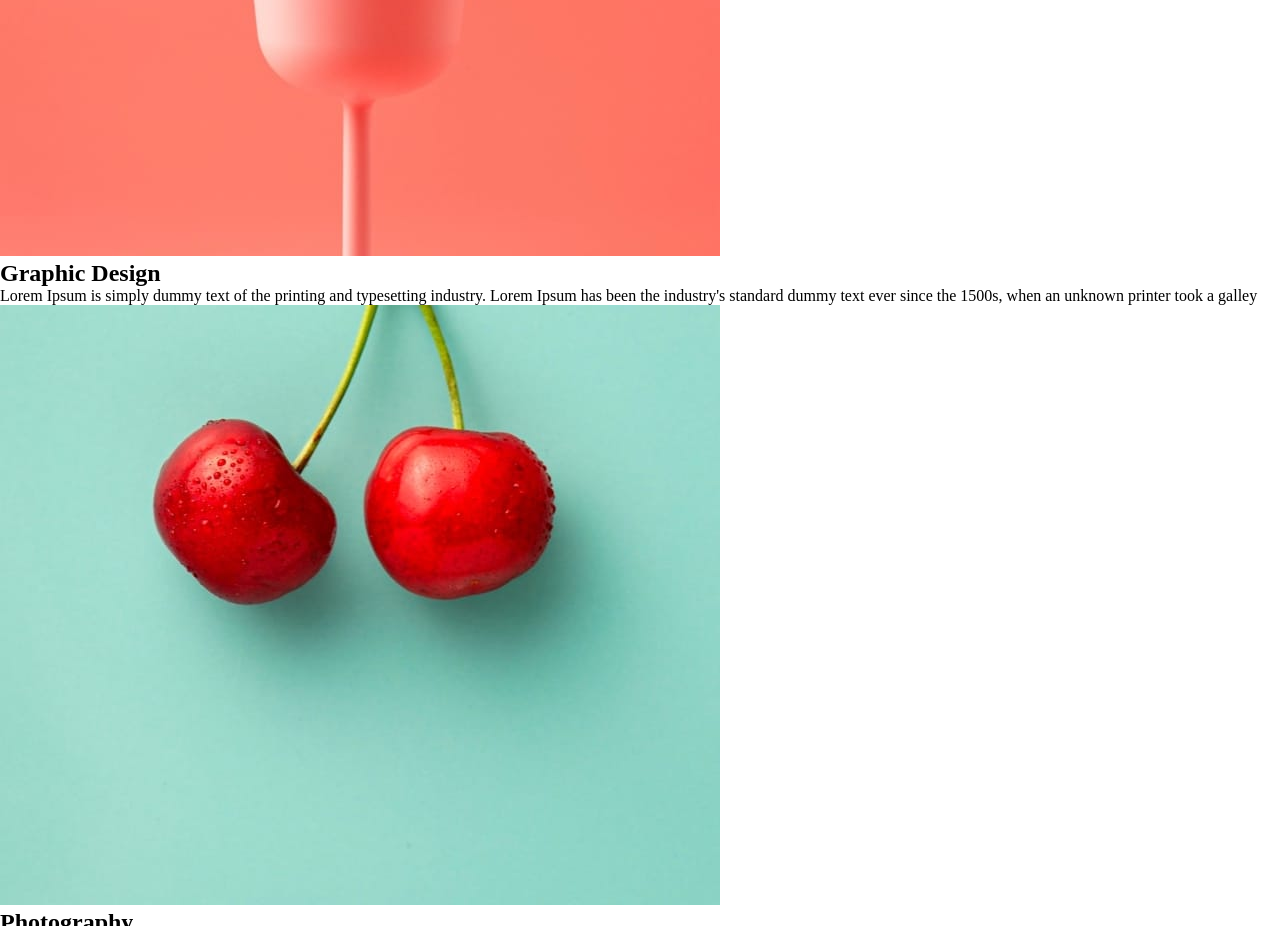
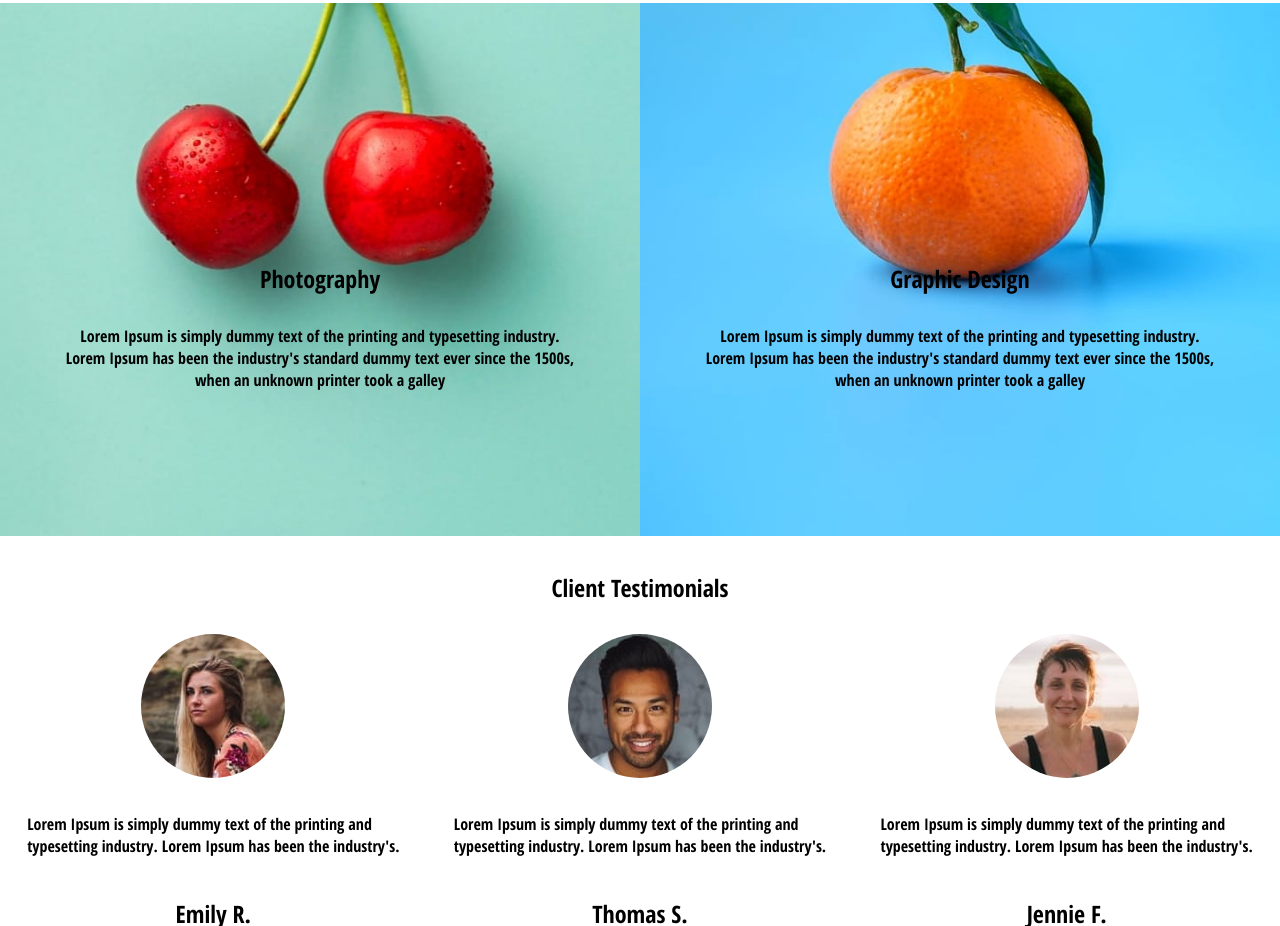
Before and after one commit to jessicadrodrigues/Sunnyside, a plain HTML site: page index.html in a window 1280 px wide. Shown: the part 1874-2800 px from the top of the page. Drawn offline with Linux system fonts and the light colour scheme; a web font is replaced by a local one.

Commit message:
segundo commit

```diff
--- a/index.html
+++ b/index.html
@@ -39,79 +39,89 @@
       </div>
     </header>
     <section class="main">
-      <div class="bloco1">
-        <div class="text1">
+
+        <div class="bloco item">
+          <div class="text">
             <h1>Transform your brand</h1>
-          <p>Lorem Ipsum is simply dummy text of the printing and typesetting industry. Lorem Ipsum has been the industry's standard dummy text ever since the 1500s, when an unknown printer took a galley</p>
+            <p>Lorem Ipsum is simply dummy text of the printing and typesetting industry. <br>Lorem Ipsum has been the industry's standard dummy text ever since the 1500s,<br> when an unknown printer took a galley</p>
             <a href="*">Learn more</a>
           </div>
-        <div class="photo1">
+          <div class="photo">
             <img src="images/desktop/image-transform.jpg" alt="Image">
           </div>
         </div>
-      <div class="bloco2">
-         <div class="text2">
+
+      <div class="bloco item">
+        <div class="photo">
+          <img src="images/desktop/image-stand-out.jpg" alt="Image">
+        </div>
+         <div class="text">
           <h1>Stand out the right audience</h1>
-          <p>Lorem Ipsum is simply dummy text of the printing and typesetting industry. Lorem Ipsum has been the industry's standard dummy text ever since the 1500s, when an unknown printer took a galley</p>
+          <p>Lorem Ipsum is simply dummy text of the printing and typesetting industry. <br>Lorem Ipsum has been the industry's standard dummy text ever since the 1500s, <br>when an unknown printer took a galley</p>
           <a href="*">Learn more</a>
         </div>
-        <div class="photo2">
-          <img src="images/desktop/image-stand-out.jpg" alt="Image">
+
+      </div>
+      <div class="bloco item">
+
+        <div class="photo">
+          <img src="images/desktop/image-graphic-design.jpg" alt="Image">
+          <div class="texto">
+            <h1>Photography</h1>
+
+            <p>Lorem Ipsum is simply dummy text of the printing and typesetting industry.<br> Lorem Ipsum has been the industry's standard dummy text ever since the 1500s,<br> when an unknown printer took a galley</p>
           </div>
         </div>
-      <div class="bloco3">
-        <div class="text3">
+
+
+        <div class="photo">
+          <img src="images/desktop/image-photography.jpg" alt="Image">
+          <div class="texto">
             <h1>Graphic Design</h1>
-          <p>Lorem Ipsum is simply dummy text of the printing and typesetting industry. Lorem Ipsum has been the industry's standard dummy text ever since the 1500s, when an unknown printer took a galley</p>
+          <p>Lorem Ipsum is simply dummy text of the printing and typesetting industry.<br> Lorem Ipsum has been the industry's standard dummy text ever since the 1500s, <br>when an unknown printer took a galley</p>
           </div>
-        <div class="photo3">
-          <img src="images/desktop/image-graphic-design.jpg" alt="Image">
-        </div>
-        <div class="text4">
-          <h1>Photography</h1>
-          <p>Lorem Ipsum is simply dummy text of the printing and typesetting industry. Lorem Ipsum has been the industry's standard dummy text ever since the 1500s, when an unknown printer took a galley</p>
-        </div>
-        <div class="photo4">
-          <img src="images/desktop/image-photography.jpg" alt="Image">
         </div>
       </div>
     </section>
     <section class="testemunhos">
-      <div class="test-1">
-        <div class="photo-1">
+      <h2>Client Testimonials</h2>
+      <div class="testemunhos2">
+        <div class="test">
+          <div class="photo">
             <img src="images/image-emily.jpg" alt="Photo">
           </div>
-        <div class="text-1">
-          Lorem Ipsum is simply dummy text of the printing and typesetting industry. Lorem Ipsum has been the industry's.
+          <div class="relato">
+            <p>Lorem Ipsum is simply dummy text of the printing and <br>typesetting industry. Lorem Ipsum has been the industry's.</p>
           </div>
-        <div class="name-1">
+          <div class="name">
             <h2>Emily R.</h2>
             <p>Marketing Director</p>
           </div>
         </div>
 
-      <div class="test-2">
-        <div class="photo-2">
+        <div class="test">
+          <div class="photo">
             <img src="images/image-thomas.jpg" alt="Photo">
           </div>
-        <div class="text-2">
-          Lorem Ipsum is simply dummy text of the printing and typesetting industry. Lorem Ipsum has been the industry's.
+          <div class="relato">
+            <p>Lorem Ipsum is simply dummy text of the printing and <br>typesetting industry. Lorem Ipsum has been the industry's.</p>
           </div>
-        <div class="name-2">
+          <div class="name">
             <h2>Thomas S.</h2>
             <p>Chief Operation Officer</p>
           </div>
         </div>
-      <div class="test-3">
-        <div class="photo-3">
+        <div class="test">
+          <div class="photo">
             <img src="images/image-jennie.jpg" alt="Photo">
           </div>
-        <div class="text-3">
-          Lorem Ipsum is simply dummy text of the printing and typesetting industry. Lorem Ipsum has been the industry's
+          <div class="relato">
+            <p>Lorem Ipsum is simply dummy text of the printing and <br>typesetting industry. Lorem Ipsum has been the industry's.</p>
           </div>
-        <div class="name-3">
+          <div class="name">
             <h2>Jennie F.</h2>
             <p>Business Owner</p>
+          </div>
         </div>
       </div>
     </section>
--- a/sass/scss/styles.scss
+++ b/sass/scss/styles.scss
@@ -2,16 +2,14 @@
     margin:0;
 }
 body{
-
+    font-family: 'Open Sans Condensed', sans-serif;
 }
 
 header{
     background-image: url(/images/desktop/image-header.jpg);
     background-position:bottom;
     background-size: cover;
-
     justify-content: space-between;
-    background-color:#3dbeff;
     width:100%;
     height:100vh;
 
@@ -67,3 +65,92 @@ header{
 
     }
 }
+
+.main{
+    width: 100%;
+    display: flex;
+    flex-direction: column;
+    flex-wrap: wrap;
+
+    .item{
+        width:100%;
+    }
+    .bloco{
+        display: flex;
+        align-items: center;
+
+        .text{
+            font-family: 'Open Sans Condensed', sans-serif;
+            width:50%;
+            text-align: center;
+
+
+            h1{
+                padding-bottom: 30px;
+                font-weight: bolder;
+            }
+            p{
+                padding-bottom: 30px;
+            }
+            a{
+                text-transform: uppercase;
+            }
+
+
+        }
+        .photo{
+            position: relative;
+            justify-content: end;
+            align-items: flex-end;
+            width: 50%;
+            img{
+                width:100%;
+                object-fit: cover;
+            }
+            .texto{
+                width: 100%;
+                text-align: center;
+                font-family: 'Open Sans Condensed', sans-serif;
+                position: absolute;
+                left:0;
+                bottom:150px;
+                h1{
+                    padding-bottom: 30px;
+                }
+
+            }
+        }
+
+    }
+}
+.testemunhos{
+    h2{
+        text-align: center;
+        padding:30px 0 ;
+    }
+    .testemunhos2{
+        display: flex;
+        align-items: center;
+        justify-content: space-around;
+
+        .test{
+            .photo{
+                text-align: center;
+                justify-content: center;
+                img{
+                    border-radius:50%;
+                }
+            }
+            .relato{
+                padding-top:30px;
+            }
+            .name{
+                padding: 10px 0 90px 0;
+                p{
+                    text-align: center;
+                }
+            }
+        }
+    }
+
+}
```
Also changed, not shown: sass/css/styles.css. Lines whose indentation alone changed are shown as unchanged.
